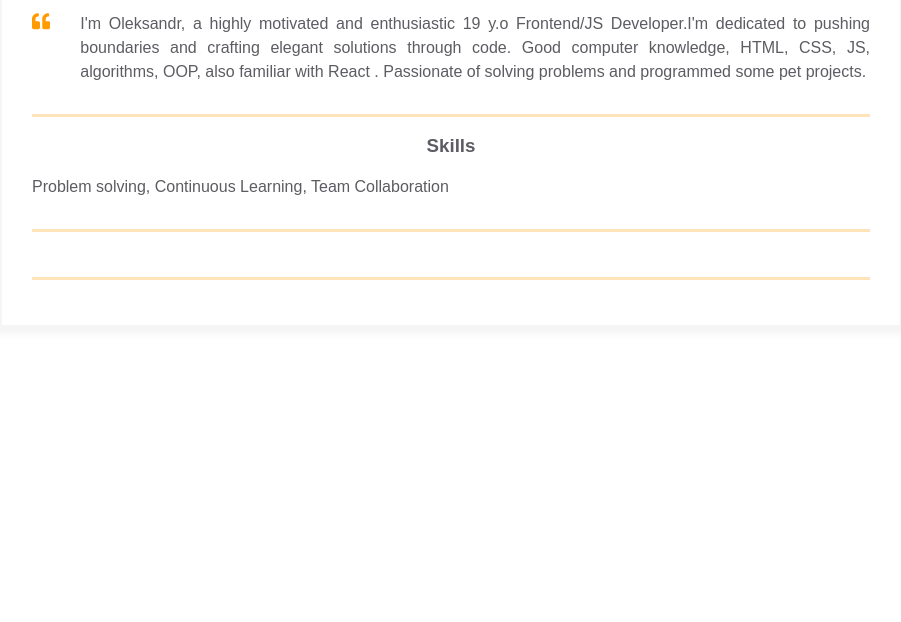
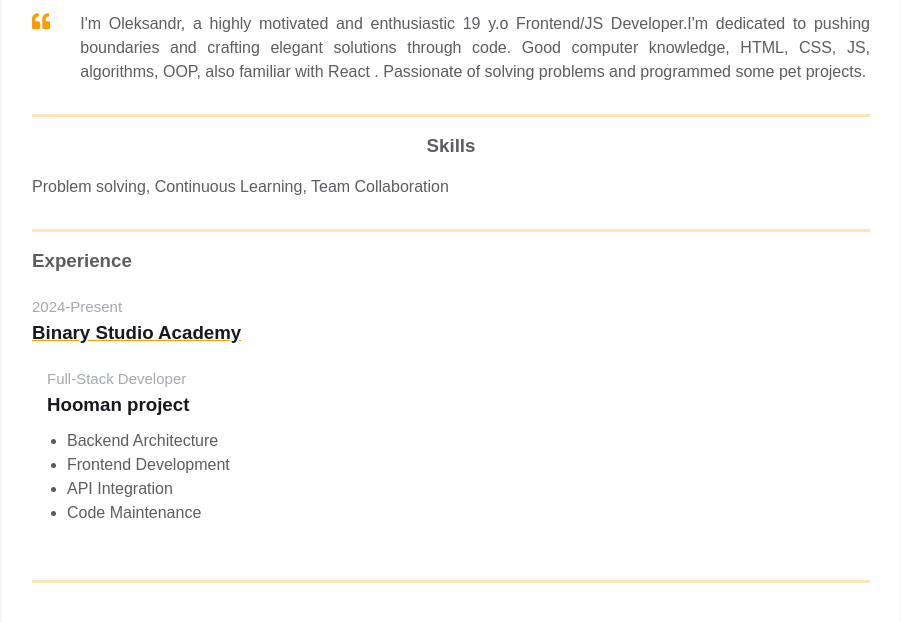
Before and after one commit to Oleksandr511/homepage, a plain HTML site: page index.html in a window 1280 px wide. Shown: the part 338-960 px from the top of the page, without its empty margins (189-1090 px from the left). Before the commit the page ends 800 px from the top, so only its background shows below. Drawn offline with Linux system fonts and the light colour scheme.

Commit message:
added experiance

```diff
--- a/index.html
+++ b/index.html
@@ -92,7 +92,26 @@
       <div class="container">
         <div class="resume__block">
           <div class="main-info fh">
-            <div class="experiences"></div>
+            <div class="experiences">
+              <h3 class="experiences__header">Experience</h3>
+              <div class="experiences__company">
+                <div class="experiences__company-header">
+                  <span class="experiences__company-header-durability">2024-Present</span>
+                  <h3 class="experiences__company-header-name">Binary Studio Academy</h3>
+                </div>
+
+                <div class="experiences__company-project">
+                  <span class="experiences__company-project-role">Full-Stack Developer</span>
+                  <h3 class="experiences__company-project-name">Hooman project</h3>
+                  <ul class="experiences__company-project-responsibilities">
+                    <li>Backend Architecture</li>
+                    <li>Frontend Development</li>
+                    <li>API Integration</li>
+                    <li>Code Maintenance</li>
+                  </ul>
+                </div>
+              </div>
+            </div>
 
             <div class="additional-info fv"></div>
           </div>
```
